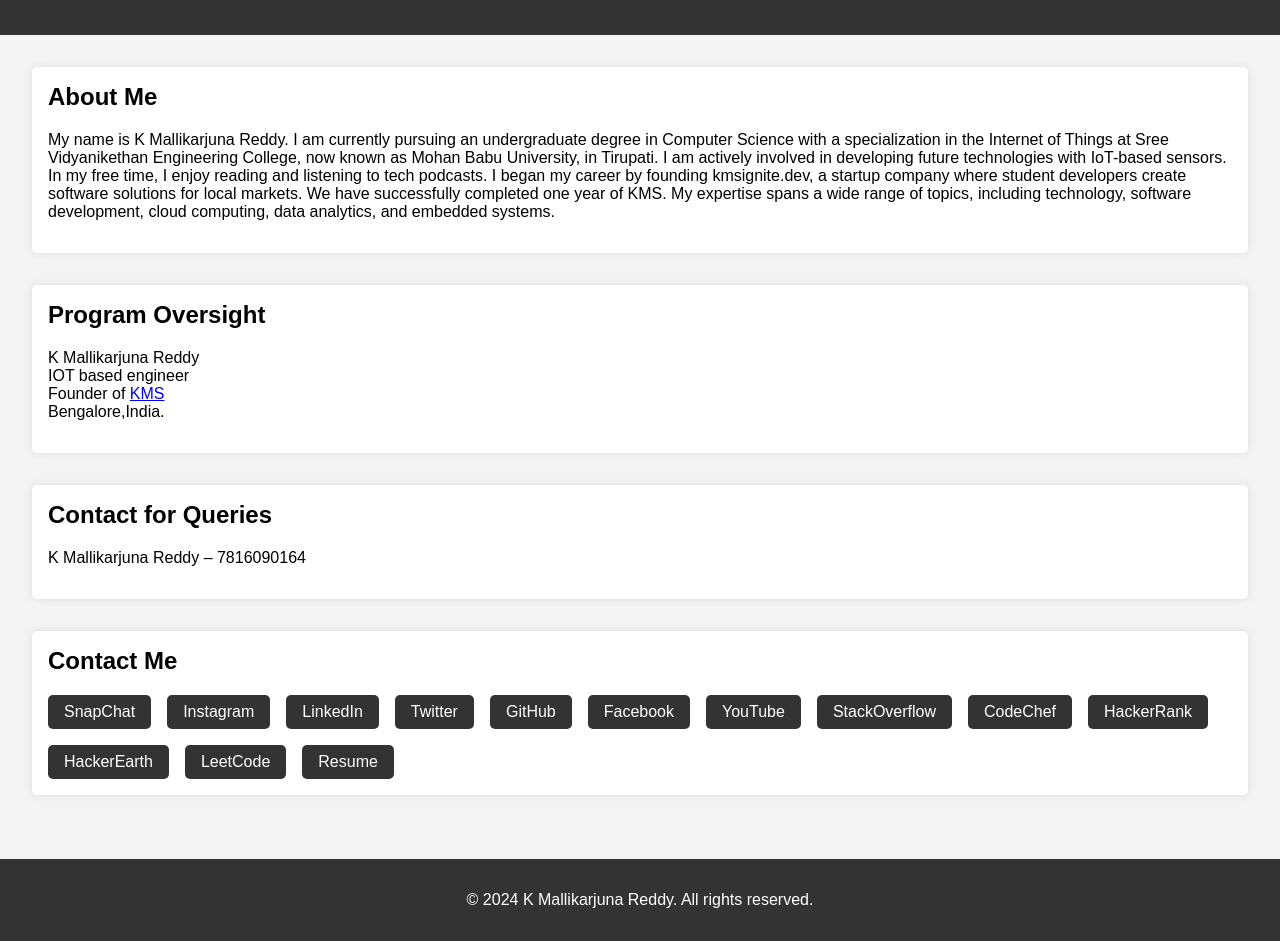
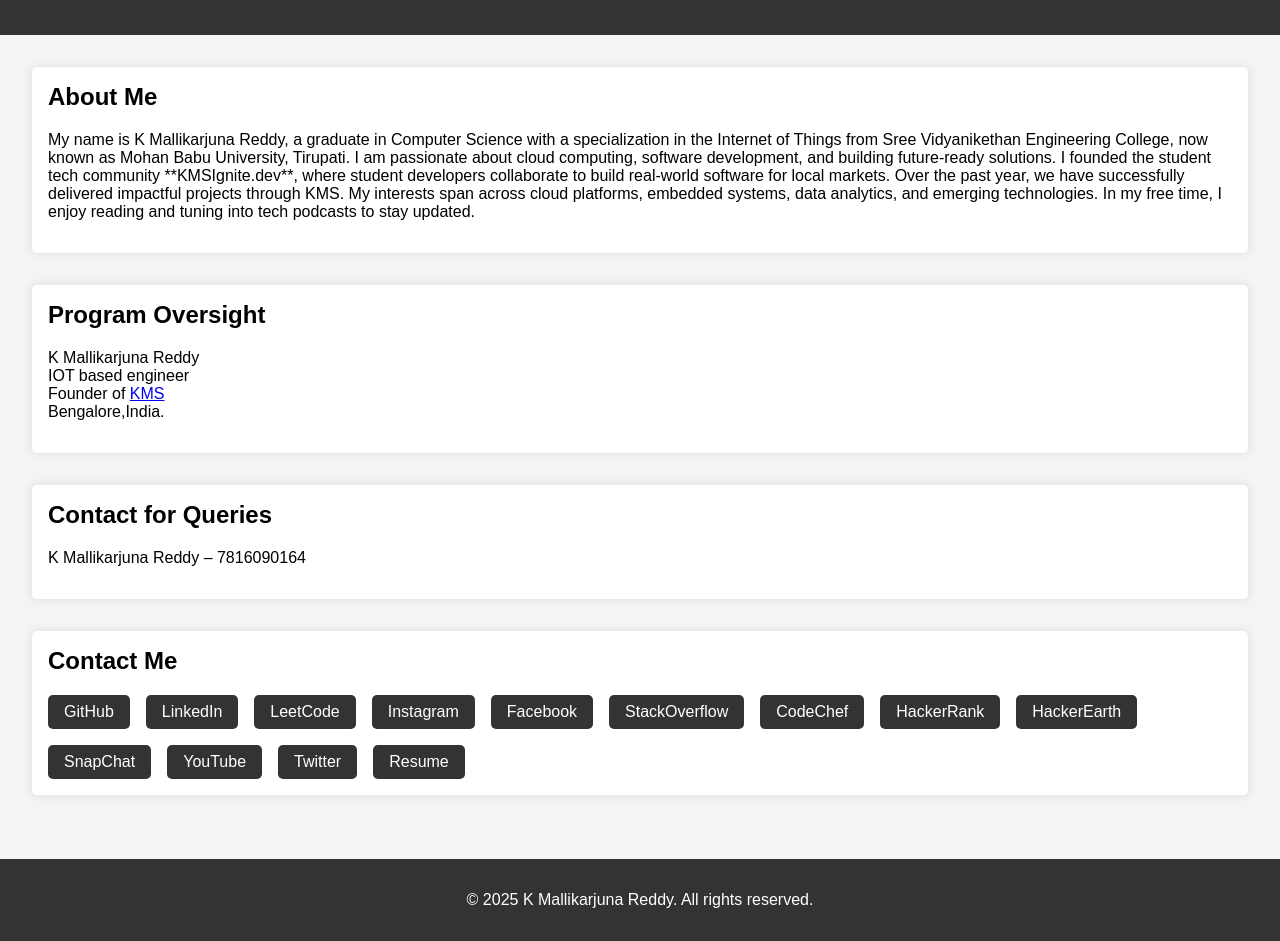
Before and after one commit to malli13193/KMKR_resume_M, a plain HTML site: page index.html in a window 1280 px wide. Shown: the part 77-1018 px from the top of the page. Drawn offline with Linux system fonts and the light colour scheme.

Commit message:
Update index.html

```diff
--- a/index.html
+++ b/index.html
@@ -61,10 +61,7 @@
     <main>
         <div class="bio">
             <h2>About Me</h2>
-            <p>My name is K Mallikarjuna Reddy. I am currently pursuing an undergraduate degree in Computer Science with a specialization in the Internet of Things at Sree Vidyanikethan Engineering College, now known as Mohan Babu University, in Tirupati. I am actively involved in developing future technologies with IoT-based sensors. In my free time, I enjoy reading and listening to tech podcasts.
-
-I began my career by founding kmsignite.dev, a startup company where student developers create software solutions for local markets. We have successfully completed one year of KMS. My expertise spans a wide range of topics, including technology, software development, cloud computing, data analytics, and embedded systems.</p>
-        </div>
+           <p>My name is K Mallikarjuna Reddy, a graduate in Computer Science with a specialization in the Internet of Things from Sree Vidyanikethan Engineering College, now known as Mohan Babu University, Tirupati. I am passionate about cloud computing, software development, and building future-ready solutions. I founded the student tech community **KMSIgnite.dev**, where student developers collaborate to build real-world software for local markets. Over the past year, we have successfully delivered impactful projects through KMS. My interests span across cloud platforms, embedded systems, data analytics, and emerging technologies. In my free time, I enjoy reading and tuning into tech podcasts to stay updated.</p>  </div>
         <div class="bio">
             <h2>Program Oversight</h2>
             <p>K Mallikarjuna Reddy<br>IOT based engineer<br>Founder of <a href="https://malli13193.github.io/kms-it-company.github.io/" target="_blank">KMS</a><br>Bengalore,India.</p>
@@ -77,26 +74,28 @@ I began my career by founding kmsignite.dev, a startup company where student dev
         <div class="bio">
             <h2>Contact Me</h2>
             <div class="contact">
-                <a href="https://www.snapchat.com/add/malli5y?share_id=6VpVpkCSb5Y&locale=en-IN" target="_blank">SnapChat</a>
-                <a href="https://www.instagram.com/stories/k_mallikarjuna_reddy_/" target="_blank">Instagram</a>
-                <a href="https://www.linkedin.com/in/kmallikarjunareddy/" target="_blank">LinkedIn</a>
-                <a href="https://twitter.com/Mallika58156928" target="_blank">Twitter</a>
 
                 <a href="https://github.com/malli13193" target="_blank">GitHub</a>
+                <a href="https://www.linkedin.com/in/kmallikarjunareddy/" target="_blank">LinkedIn</a>
+                <a href="https://leetcode.com/u/mallikarjunareddykanala2003/" target="_blank">LeetCode</a>
+
+                <a href="https://www.instagram.com/stories/k_mallikarjuna_reddy_/" target="_blank">Instagram</a>
                 <a href="https://www.facebook.com/mallikarjunareddy.kanala.33/" target="_blank">Facebook</a>
-
-                <a href="https://www.youtube.com/channel/UCf4aUeK9HZ3Mxm6eXDn9Tzg" target="_blank">YouTube</a>
                 <a href="https://stackoverflow.com/users/24317321/k-mallikarjuna-reddy" target="_blank">StackOverflow</a>
                 <a href="https://www.codechef.com/users/mallikarjuna25" target="_blank">CodeChef</a>
                 <a href="https://www.hackerrank.com/profile/mallikarjunare41" target="_blank">HackerRank</a>
                 <a href="https://www.hackerearth.com/@kmallikarjuna" target="_blank">HackerEarth</a>
-                <a href="https://leetcode.com/u/mallikarjunareddykanala2003/" target="_blank">LeetCode</a>
+
+                   <a href="https://www.snapchat.com/add/malli5y?share_id=6VpVpkCSb5Y&locale=en-IN" target="_blank">SnapChat</a>
+                                <a href="https://www.youtube.com/channel/UCf4aUeK9HZ3Mxm6eXDn9Tzg" target="_blank">YouTube</a>
+                <a href="https://twitter.com/Mallika58156928" target="_blank">Twitter</a>
+
                 <a href="https://github.com/malli13193/KMKR_resume_M/blob/main/malli_resume_m.pdf" target="_blank">Resume</a>
             </div>
         </div>
     </main>
     <footer>
-        <p>&copy; 2024 K Mallikarjuna Reddy. All rights reserved.</p>
+        <p>&copy; 2025 K Mallikarjuna Reddy. All rights reserved.</p>
     </footer>
 </body>
 </html>
```
